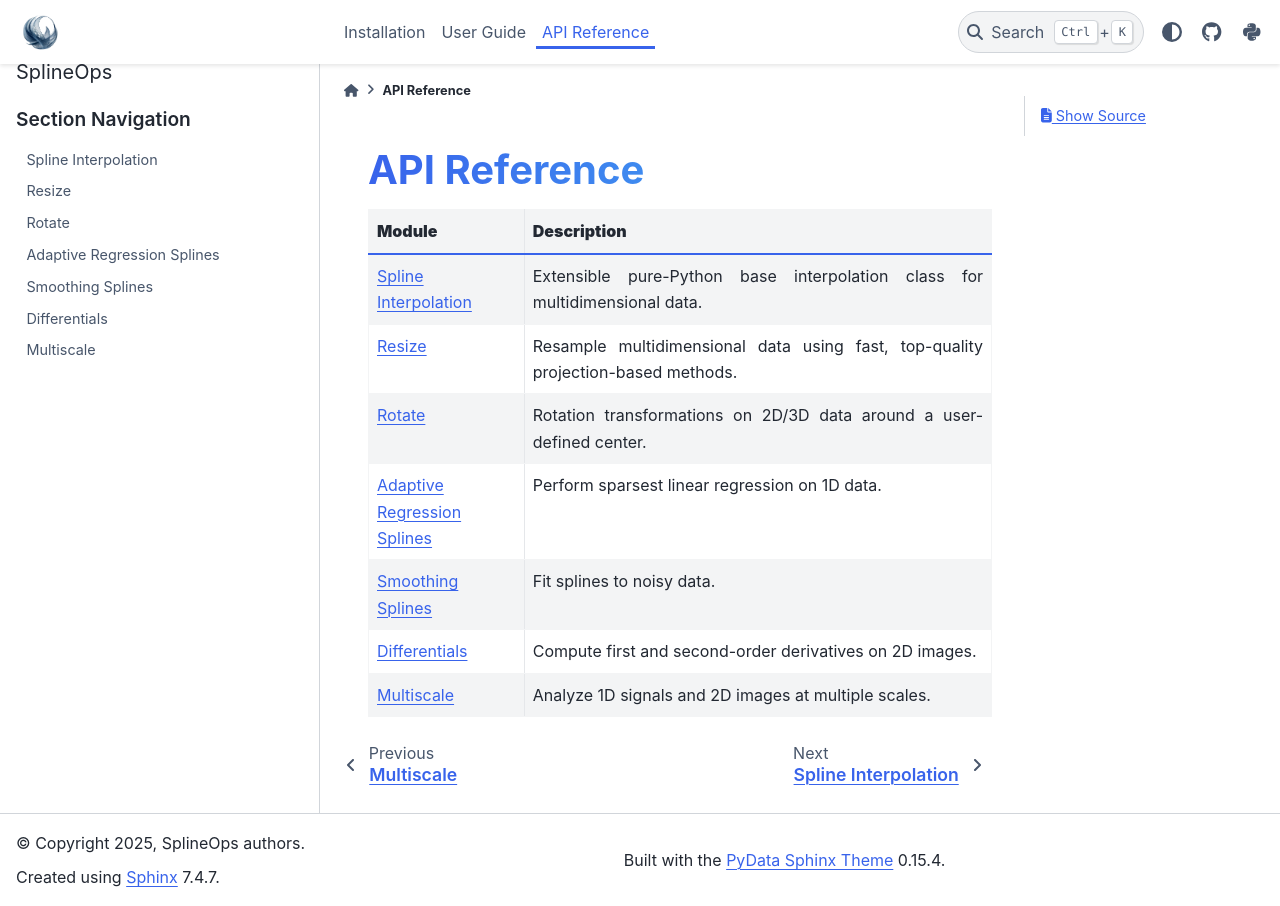
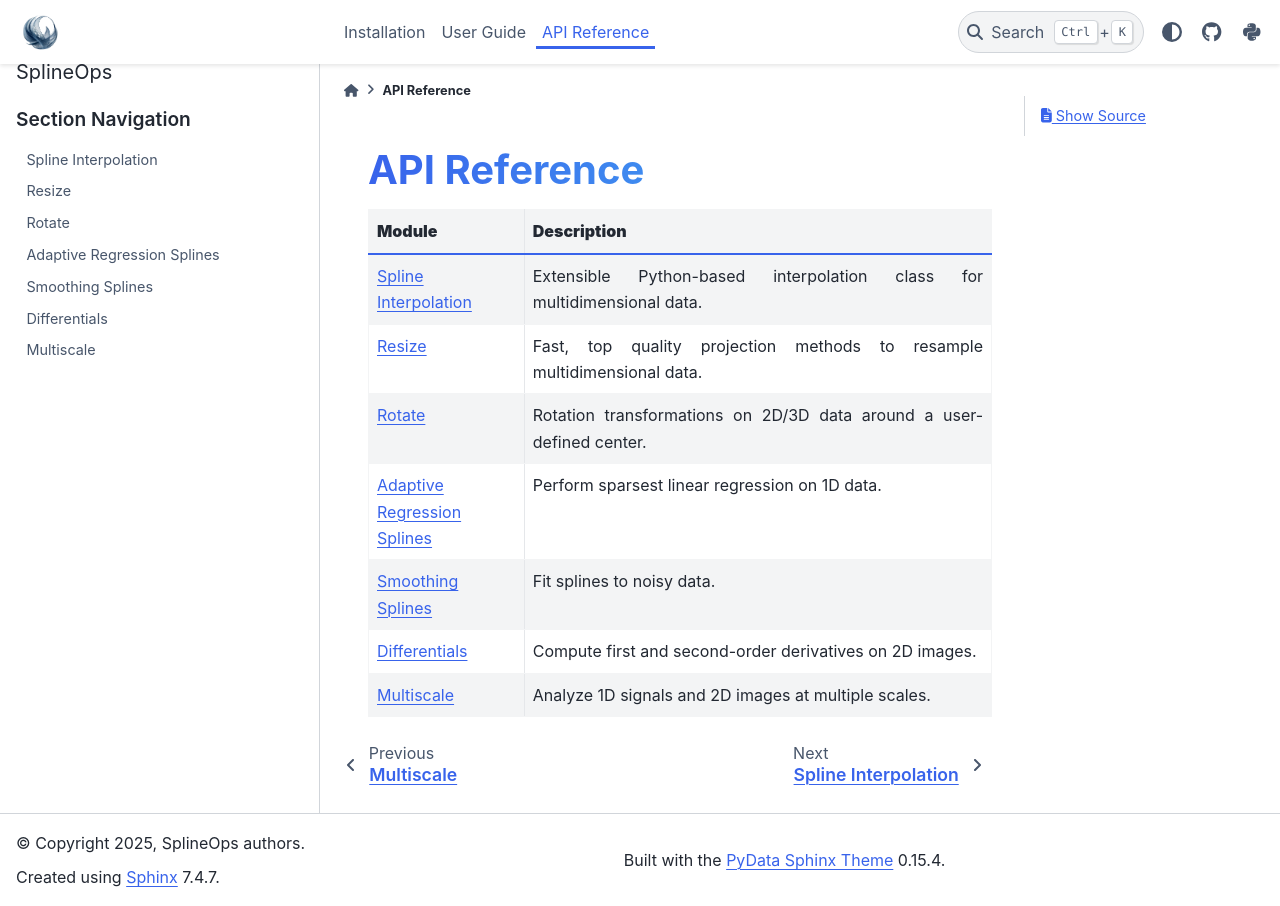
Before and after one commit to splineops/splineops, a Sphinx documentation site: the page built from docs/api/index.rst, in a window 1280 px wide. Built offline with Sphinx 7.4.7 and the PyData theme 0.15.4, drawn with Linux system fonts in a browser that asks for light colours; pages that are not in the unit, such as notebooks, are missing from menus.

Commit message:
Update docs rst

```diff
--- a/docs/api/index.rst
+++ b/docs/api/index.rst
@@ -12,9 +12,9 @@ API Reference
    * - **Module**
      - **Description**
    * - :ref:`Spline Interpolation <api-spline_interpolation>`
-     - Extensible pure-Python base interpolation class for multidimensional data.
+     - Extensible Python-based interpolation class for multidimensional data.
    * - :ref:`Resize <api-resize>`
-     - Resample multidimensional data using fast, top-quality projection-based methods.
+     - Fast, top quality projection methods to resample multidimensional data.
    * - :ref:`Rotate <api-rotate>`
      - Rotation transformations on 2D/3D data around a user-defined center.
    * - :ref:`Adaptive Regression Splines <api-adaptive_regression_splines>`
--- a/docs/user-guide/03_rotate.rst
+++ b/docs/user-guide/03_rotate.rst
@@ -111,7 +111,7 @@ shows an image rotated around a
 user-defined center using cubic interpolation. The red marker indicates the
 chosen center of rotation.
 
-.. image:: /auto_examples/04_rotate/images/sphx_glr_04_01_rotate_image_001.png
+.. image:: /auto_examples/03_rotate/images/sphx_glr_01_rotate_image_001.png
    :align: center
    :width: 100%
 
--- a/docs/user-guide/index.rst
+++ b/docs/user-guide/index.rst
@@ -33,7 +33,7 @@ Module overview
       :shadow: md
       :class-card: sd-rounded-2 sd-border
 
-      Extensible pure-Python base interpolation class for multidimensional data.
+      Extensible Python-based interpolation class for multidimensional data.
 
    .. grid-item-card:: Resize
       :link: 02_resize
@@ -43,7 +43,7 @@ Module overview
       :shadow: md
       :class-card: sd-rounded-2 sd-border
 
-      Resample multidimensional data using fast, top-quality projection-based methods.
+      Fast, top quality projection methods to resample multidimensional data.
 
    .. grid-item-card:: Rotate
       :link: 03_rotate
```
Also changed, not shown: docs/user-guide/01_spline_interpolation.rst (+8 -8 lines), pyproject.toml (+7 -4 lines).
